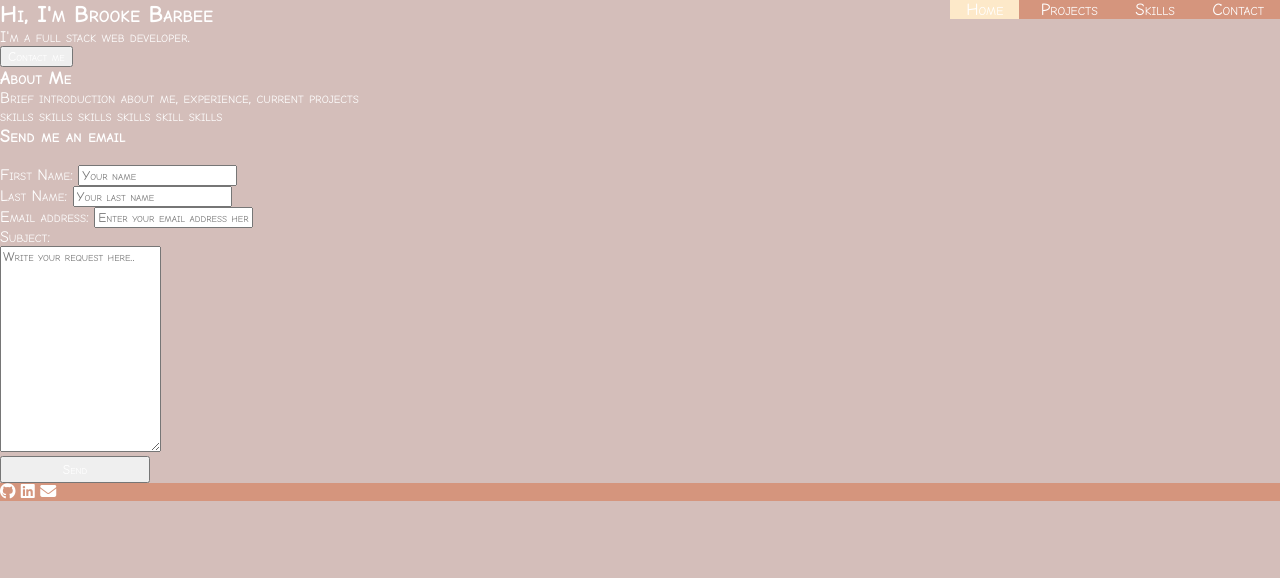
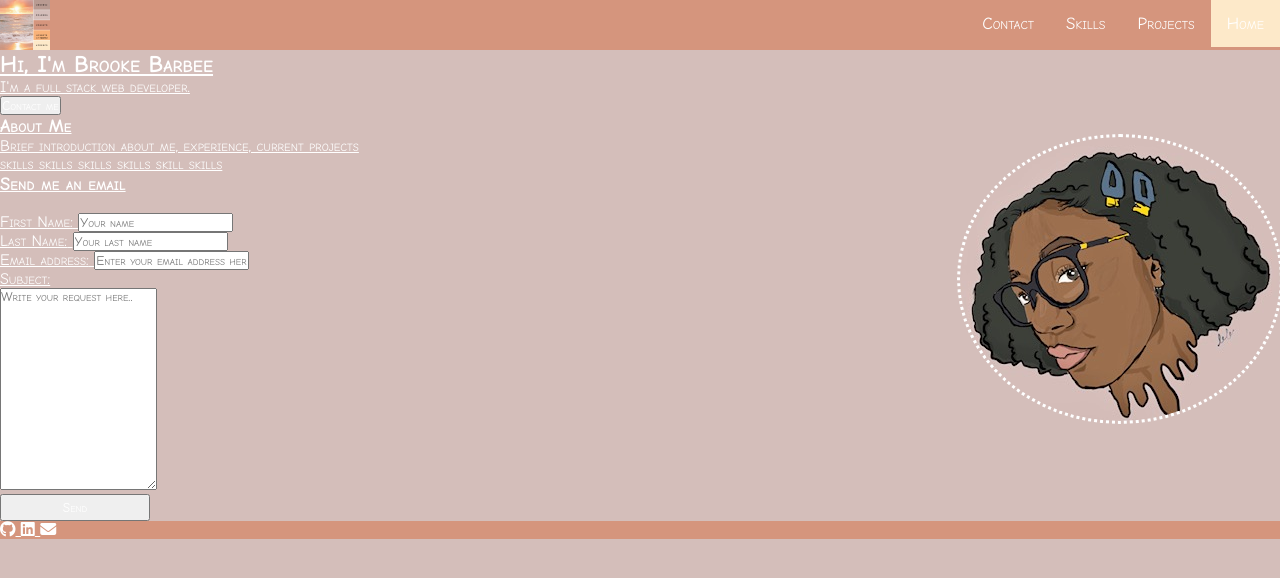
Before and after one commit to bbarbee/practice-protfolio2.0, a plain HTML site: page index.html in a window 1280 px wide. Drawn offline with Linux system fonts and the light colour scheme.

Commit message:
updates
added more css, corrected the navbar to extend across the page, added a temp image where id like a logo

```diff
--- a/index.html
+++ b/index.html
@@ -11,17 +11,18 @@
 <body>
     <!-- Create a Navbar this is the first thing seen on the site -->
     <div class="navBarFloat">
-        <div class="navbar" id="topNav">
-            <a class="active" href="">Home</a>
-            <a href="">Projects</a>
-            <a href="">Skills</a>
-            <a href="">Contact</a>
-            <a href="javascript:void(0);" class="icon" onclick="hambuger()"><i class="fa-duotone fa-bars"></i></a>
+        <div class="navbar" id="myNavBar">
+            <img src="images/Color-Palette-405-with-Hex-Codes.webp" alt="" class="logo">
+            <a href="#home" class="active">Home</a>
+            <a href="#projects">Projects</a>
+            <a href="#skills">Skills</a>
+            <a href="#contact">Contact</a>
+            <a href="javascript:void(0);" class="icon" onclick="hambuger()"><i class="fa-duotone fa-bars"></i>
         </div>
     </div>
 
     <!--Hero Section-->
-    <div class="heroImage">
+    <div class="heroImage" id="Home">
         <div class="heroText">
             <h2>Hi, I'm Brooke Barbee </h2>
             <p>I'm a full stack web developer.</p>
@@ -33,19 +34,20 @@
     <!--About me-->
     <div class="aboutMe">
         <h3>About Me</h3>
+        <img src="images/IMG_0014 brooke pink.jpg" alt="Brooke" id="profilePic">
         <p>Brief introduction about me, experience, current projects</p>
-        <p>skills skills skills skills skill skills</p>
+        <p id="skills">skills skills skills skills skill skills</p>
 
     </div>
 
     <!--Projects-->
-    <div class="projects">
+    <div class="projects" id="projects">
         <!--add certificates and projects here-->
 
     </div>
 
     <!--contact section-->
-    <div class="container">
+    <div class="container" id="contact">
         <h3>Send me an email</h3>
 
     </div>
@@ -55,13 +57,13 @@
     <div class="column">
         <form action="" id="contactForm">
             <label for="fristName">First Name:</label>
-            <input type="text" id="firstName" name="firstName" placeholder="Your name"><br>
+            <input type="text" id="firstName" name="firstName" placeholder="Your name" style="color: black;"><br>
             <label for="lastName">Last Name:</label>
-            <input type="text" id="lastName" name="lastName" placeholder="Your last name"><br>
+            <input type="text" id="lastName" name="lastName" placeholder="Your last name" style="color: black;"><br>
             <label for="email">Email address:</label>
-            <input type="text" id="email" placeholder="Enter your email address here"><br>
+            <input type="text" id="email" placeholder="Enter your email address here" style="color: black;"><br>
             <label for="subject">Subject:</label><br>
-            <textarea name="subject" id="subject" placeholder="Write your request here.." style="height: 200px;"></textarea><br>
+            <textarea name="subject" id="subject" placeholder="Write your request here.." style="height: 200px; color: black;"></textarea><br>
             <button type="submit" id="bttn" onclick="submitForm()">Send</button>
         </form>
     </div>
@@ -74,7 +76,7 @@
     </div>
 
 
-    <script src="navBar.js"></script>
+
     <script src="script.js"></script>
 </body>
 </html>
--- a/script.js
+++ b/script.js
@@ -7,9 +7,24 @@ const subject= document.getElementById('subject').value;
 
 
 function submitForm(){
-    if (!firstName || !lastName || !eamil || !subject){
+    if (!firstName || !lastName || !email || !subject){
         alert('Please fill in all fields');
         return;
     }
 
+    const emailBody= `Name: ${firstName} ${lastName}\nEmail: ${email}\nSubject: ${subject}`;
+
+    alert(emailBody, 'Form submitted sucessfully');
+
+    document.getElementById('contactForm').reset();
+
 }
+
+function navBar() {
+    let navigation = document.getElementById("topNav");
+    if (navigation.className === "navbar") {
+        navigation.className += "responsive";
+    } else {
+        navigation.className = "navbar";
+    }
+}
--- a/style.css
+++ b/style.css
@@ -4,16 +4,25 @@
     font-family: Comic Sans MS, Comic Sans, cursive;
     font-variant: small-caps;
     margin: 0;
+    padding: 0;
 }
 
 body{
     background-color: #D4BEBA;
 }
 
+.logo{
+    float: left;
+    border-radius: round;
+    width: 50px;
+
+}
+
 
 /* step 2-Add a background color to the top navigation */
 
 .navbar {
+
     background-color: #d5957d;
     overflow: hidden;
 }
@@ -22,11 +31,13 @@ body{
 
 .navBarFloat {
     float:right;
+    width: 100%;
 
 }
 
 .navbar a {
-
+    float: right;
+    display: block;
     color: white;
     text-align: center;
     padding: 14px 16px;
@@ -85,6 +96,8 @@ body{
 
 /*7 style the footer https://www.w3schools.com/howto/howto_css_fixed_footer.asp */
 
+
+
 .footer {
     background: #d5957d;
 }
@@ -94,3 +107,12 @@ body{
     padding: 4px;
 
 }
+
+#profilePic{
+
+    outline-style: dotted;
+    outline-color: white;
+    border-radius: 50%;
+    float: right;
+
+}
```
Also changed, not shown: images/IMG_0014 brooke pink.jpg (added).
